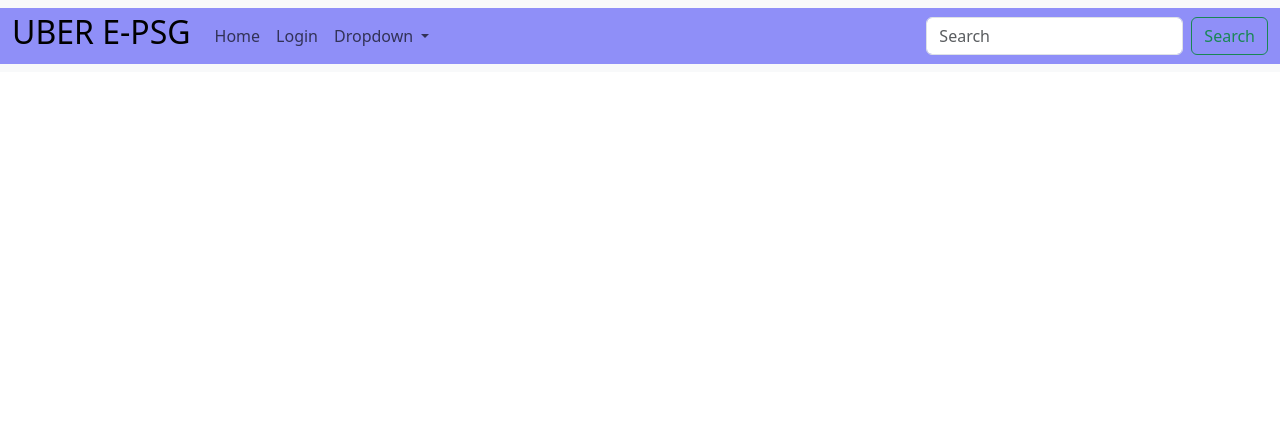
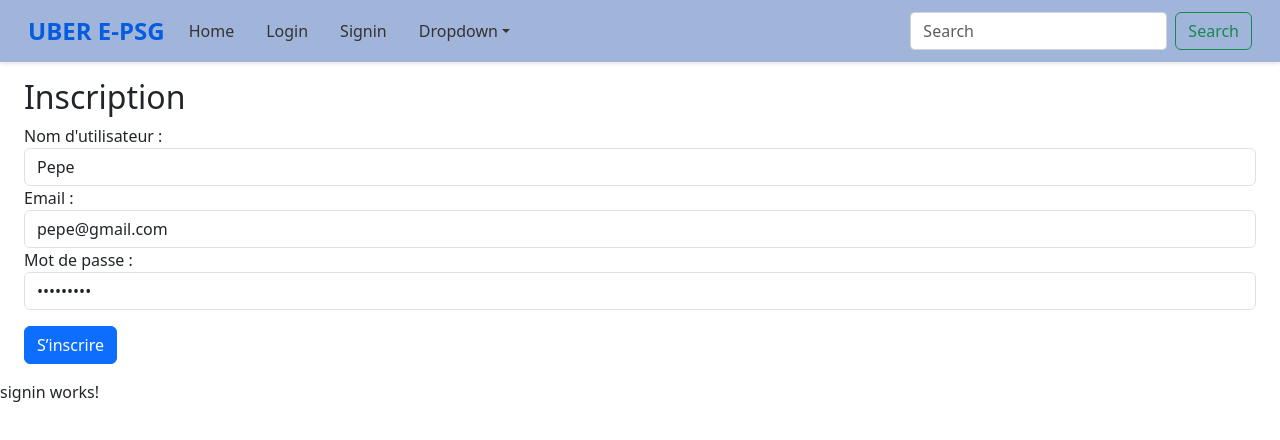
Before and after one commit to mbwq/projet_angular_boutique, an Angular app: page /Signin in a window 1280 px wide. Before the commit this address led to /. Shown: the top 440 px of the page. Built offline with nearby package versions, Linux system fonts and the light colour scheme.

Commit message:
ajoute de la route pour signin et modif de la navbar

```diff
--- a/src/app/app.html
+++ b/src/app/app.html
@@ -1,30 +1,26 @@
-<nav class="navbar navbar-expand-lg bg-body-tertiary">
+<header class="navbar navbar-expand-lg bg-lights">
   <div class="container-fluid">
-        <a class="navbar-brand" href="#"><h2>UBER E-PSG</h2></a>
-        <button class="navbar-toggler" type="button" data-bs-toggle="collapse" data-bs-target="#navbarSupportedContent" aria-controls="navbarSupportedContent" aria-expanded="false" aria-label="Toggle navigation">
+    <a class="navbar-brand" href="#">UBER E-PSG</a>
+    <button class="navbar-toggler" type="button" data-bs-toggle="collapse" data-bs-target="#mainNav">
       <span class="navbar-toggler-icon"></span>
     </button>
-        <div class="collapse navbar-collapse" id="navbarSupportedContent">
-            <ul class="navbar-nav me-auto mb-2 mb-lg-0">
-                    <li class="nav-item">
-                        <a class="nav-link" routerLink="/">Home</a>
-                    </li>
-                    <li class="nav-item">
-                        <a class="nav-link" routerLink="/Login">Login</a>
-                    </li>
+    <div class="collapse navbar-collapse" id="mainNav">
+      <ul class="navbar-nav me-auto">
+        <li class="nav-item"><a class="nav-link" routerLink="/">Home</a></li>
+        <li class="nav-item"><a class="nav-link" routerLink="/Login">Login</a></li>
+        <li class="nav-item"><a class="nav-link" routerLink="/Signin">Signin</a></li>
         <li class="nav-item dropdown">
-                        <a class="nav-link dropdown-toggle" href="#" role="button" data-bs-toggle="dropdown" aria-expanded="false">
-                            Dropdown
-                        </a>
+          <a class="nav-link dropdown-toggle" href="#" data-bs-toggle="dropdown">Dropdown</a>
         </li>
       </ul>
-            <form class="d-flex" role="search">
-                <input class="form-control me-2" type="search" placeholder="Search" aria-label="Search"/>
+      <form class="d-flex">
+        <input class="form-control me-2" type="search" placeholder="Search" />
         <button class="btn btn-outline-success" type="submit">Search</button>
       </form>
     </div>
   </div>
-</nav>
+</header>
+
 
 
 <router-outlet />
--- a/src/app/app.routes.ts
+++ b/src/app/app.routes.ts
@@ -1,9 +1,11 @@
 import { Routes } from '@angular/router';
 import { Homepage } from './components/homepage/homepage';
 import { Login } from './components/login/login';
+import { Signin } from './components/signin/signin';
 
 export const routes: Routes = [
 
     { path: '', component:Homepage}, //route par defaut
-    { path: 'Login', component:Login} //la route login(page de connexion)
+    { path: 'Login', component:Login}, //la route login(page de connexion)
+    { path: 'Signin', component:Signin} //la route sign-in(page de creation de compte)
 ];
--- a/src/app/app.scss
+++ b/src/app/app.scss
@@ -1,3 +1,56 @@
-.container-fluid {
-  background-color: rgb(143, 143, 248);
+header {
+  background-color: #a1b4d9;
+  padding: 0.5rem 1rem;
+  box-shadow: 0 2px 4px rgba(0, 0, 0, 0.1);
+
+  .navbar-brand {
+    font-weight: bold;
+    font-size: 1.5rem;
+    color: #045cdf;
+    text-decoration: none;
+
+    &:hover {
+      color: #084298;
+    }
+  }
+
+  .nav-link {
+    color: #333;
+    margin-right: 1rem;
+    transition: color 0.3s ease;
+
+    &:hover {
+      color: #0d6efd;
+    }
+  }
+
+  .dropdown-toggle {
+    cursor: pointer;
+  }
+
+  .form-control {
+    border-radius: 0.25rem;
+    border: 1px solid #ced4da;
+  }
+
+  .btn-outline-success {
+    color: #198754;
+    border-color: #198754;
+
+    &:hover {
+      background-color: #198754;
+      color: #fff;
+    }
+  }
+
+  @media (max-width: 768px) {
+    .navbar-collapse {
+      background-color: #faf8f8;
+      padding: 1rem;
+    }
+
+    .nav-link {
+      margin: 0.5rem 0;
+    }
+  }
 }
```
Lines whose indentation alone changed are shown as unchanged.
